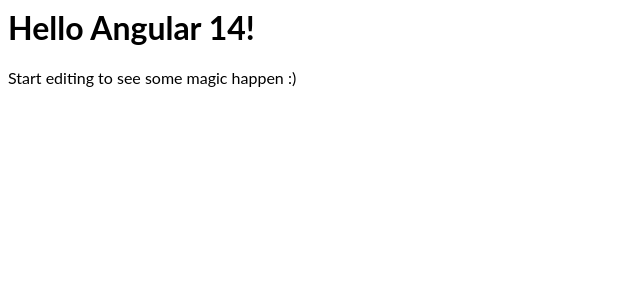
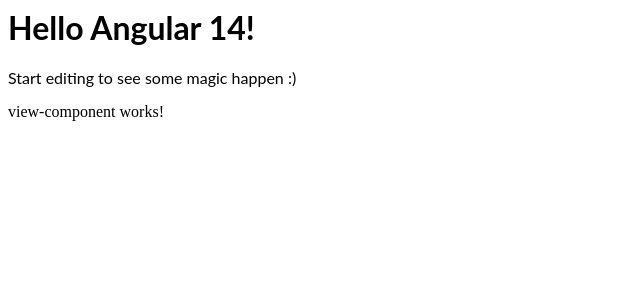
Before and after one commit to Melvin908/angular, an Angular app: page / in a window 1280 px wide. Shown: the top 300 px of the page, without its empty margins (0-640 px from the left). Built offline with nearby package versions, Linux system fonts and the light colour scheme.

Commit message:
3 files modified, 3 added

```diff
--- a/src/app/app.component.html
+++ b/src/app/app.component.html
@@ -2,3 +2,5 @@
 <p>
   Start editing to see some magic happen :)
 </p>
+
+<app-view-component></app-view-component>
--- a/src/app/app.module.ts
+++ b/src/app/app.module.ts
@@ -4,9 +4,10 @@
 
 import { AppComponent } from './app.component';
 import { HelloComponent } from './hello.component';
+import { ViewModule } from './view/view.module';
 
 @NgModule({
-  imports:      [ BrowserModule, FormsModule ],
+  imports:      [ BrowserModule, FormsModule, ViewModule ],
   declarations: [ AppComponent, HelloComponent ],
   bootstrap:    [ AppComponent ]
 })
--- /dev/null
+++ b/src/app/view/view-component/view-component.component.html
@@ -0,0 +1,3 @@
+<p>
+view-component works!
+</p>
--- /dev/null
+++ b/src/app/view/view-component/view-component.component.ts
@@ -0,0 +1,15 @@
+import { Component, OnInit } from '@angular/core';
+
+@Component({
+  selector: 'app-view-component',
+  templateUrl: './view-component.component.html',
+  styleUrls: ['./view-component.component.css']
+})
+export class ViewComponentComponent implements OnInit {
+
+  constructor() { }
+
+  ngOnInit() {
+  }
+
+}
```
Also changed, not shown: src/app/view/view.module.ts (+6 -1 lines), src/app/view/view-component/view-component.component.css (added).
